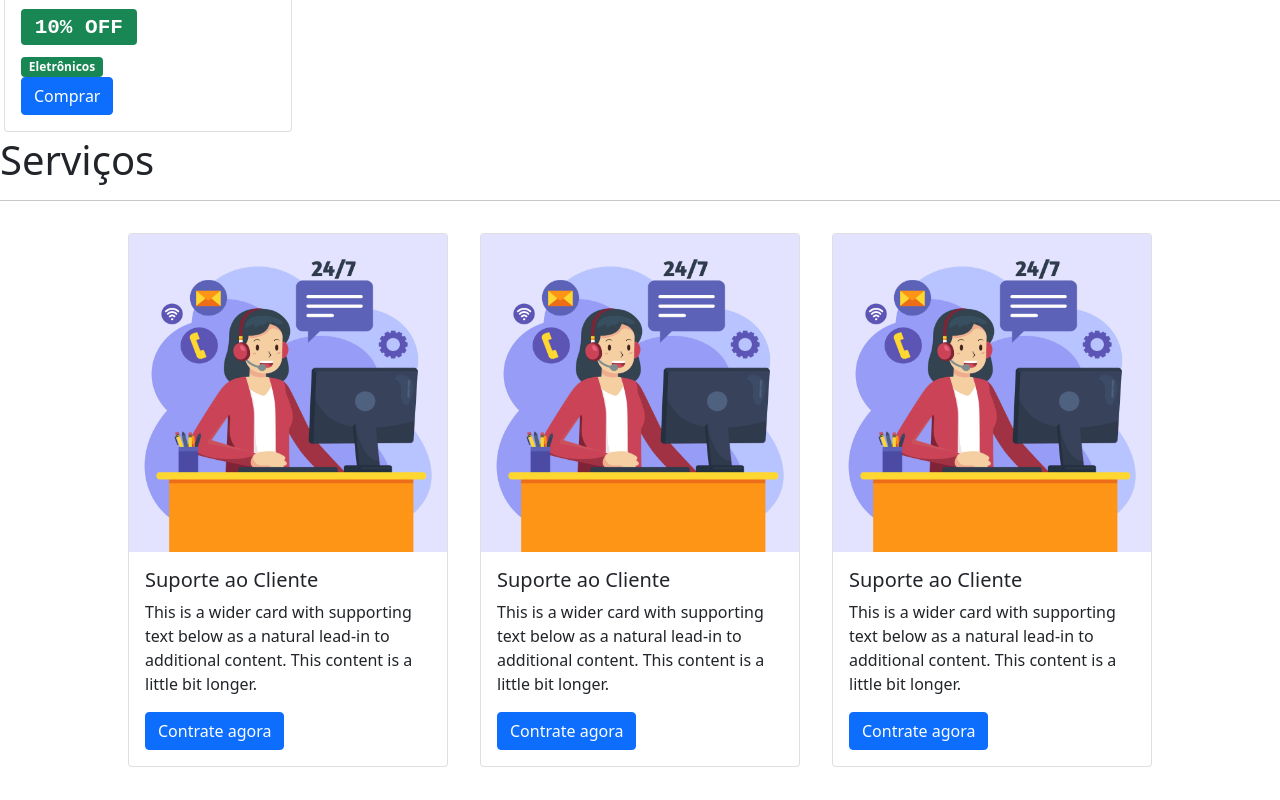
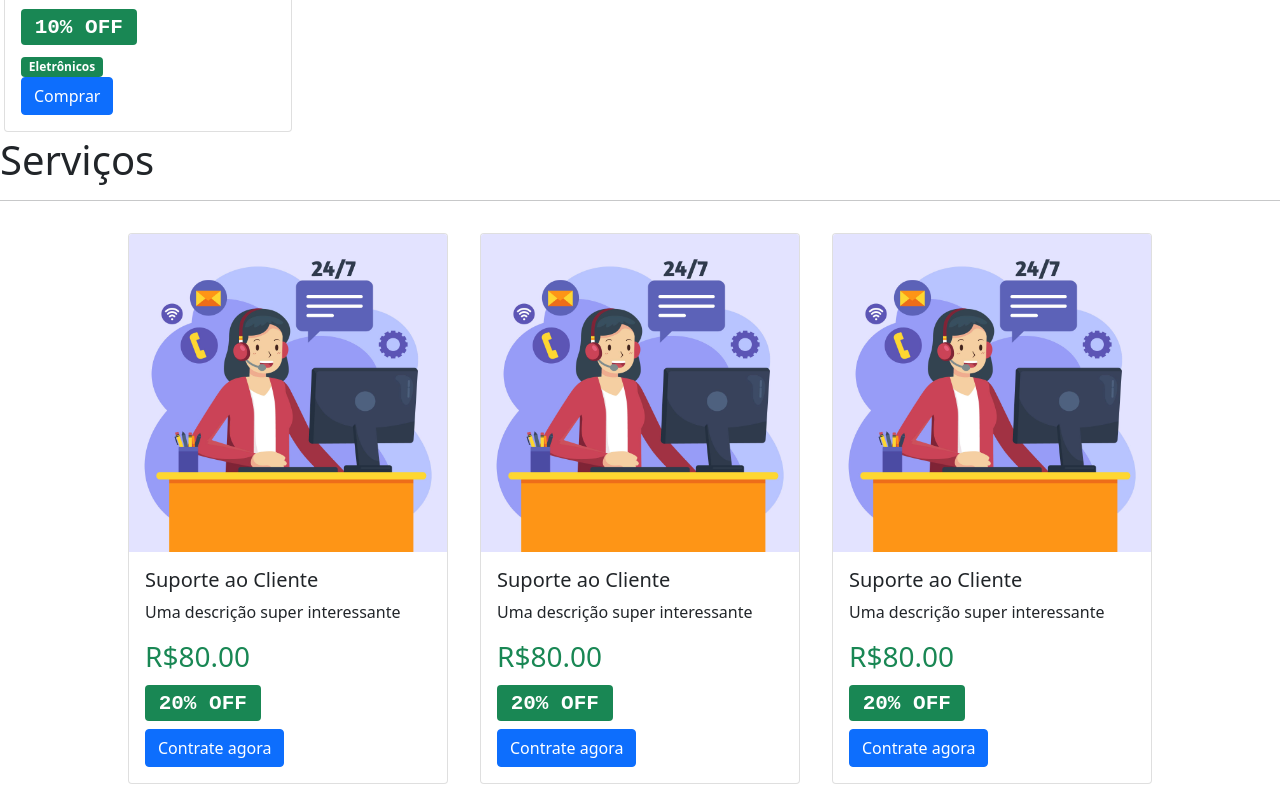
Before and after one commit to natycavaillier/soul-loja, an Angular app: page / in a window 1280 px wide. Shown: the part 1380-2180 px from the top of the page. Built offline with nearby package versions, Linux system fonts and the light colour scheme.

Commit message:
Adição de dinamicidade na pagina servico

```diff
--- a/src/app/components/servico/servico.component.html
+++ b/src/app/components/servico/servico.component.html
@@ -1,10 +1,17 @@
 
 <div class="card m-3" style="width: 20rem;">
-    <img src="../../../assets/img/imagemServico1.jpg" class="card-img-top" alt="...">
+    <img [src]="servico.imagem" class="card-img-top" alt="...">
     <div class="card-body">
-        <h5 class="card-title">{{nomeDoServico}}</h5>
-        <p class="card-text">This is a wider card with supporting text below as a natural lead-in to additional
-            content. This content is a little bit longer.</p>
+        <h5 class="card-title">{{servico.nomeDoServico}}</h5>
+        <p class="card-text">{{servico.descricao}}</p>
+        <div *ngIf="servico.formaDePagamento == 'avista'">
+            <h3 class="text-success">{{precoDesconto() | currency: 'BRL'}}</h3>
+            <h3>
+                <span [ngStyle]="{'font-family': 'monospace'}" class="badge bg-success">
+                    {{servico.desconto | percent}} OFF
+                </span>
+            </h3>
+        </div>
         <button class="btn btn-primary">Contrate agora</button>
     </div>
 </div>
--- a/src/app/components/servico/servico.component.ts
+++ b/src/app/components/servico/servico.component.ts
@@ -1,4 +1,5 @@
 import { Component, OnInit } from '@angular/core';
+import { FormaDePagamento, Servico } from 'src/app/models/servico';
 
 @Component({
   selector: 'app-servico',
@@ -7,9 +8,18 @@ import { Component, OnInit } from '@angular/core';
 })
 export class ServicoComponent implements OnInit {
 
-  imagem: string = '../../../assets/img/imagemServico1.jpg';
-  nomeDoServico: string = 'Suporte ao Cliente';
-  descricao: string = 'Uma descrição super interessante';
+  servico: Servico = {
+    imagem: '../../../assets/img/imagemServico1.jpg',
+    nomeDoServico: 'Suporte ao Cliente',
+    descricao: 'Uma descrição super interessante',
+    preco: 100,
+    desconto: 0.2, //0 a 1
+    formaDePagamento: FormaDePagamento.AVISTA
+}
+
+precoDesconto(){
+  return this.servico.preco - (this.servico.preco * this.servico.desconto);
+}
 
   constructor() { }
 
--- /dev/null
+++ b/src/app/models/servico.ts
@@ -0,0 +1,14 @@
+export interface Servico {
+    imagem: string;
+    nomeDoServico: string;
+    descricao: string;
+    preco: number;
+    desconto: number; //0 a 1
+    formaDePagamento: FormaDePagamento;
+}
+
+
+export enum FormaDePagamento {
+    AVISTA = 'avista',
+    CREDITO = 'credito'
+}
```
